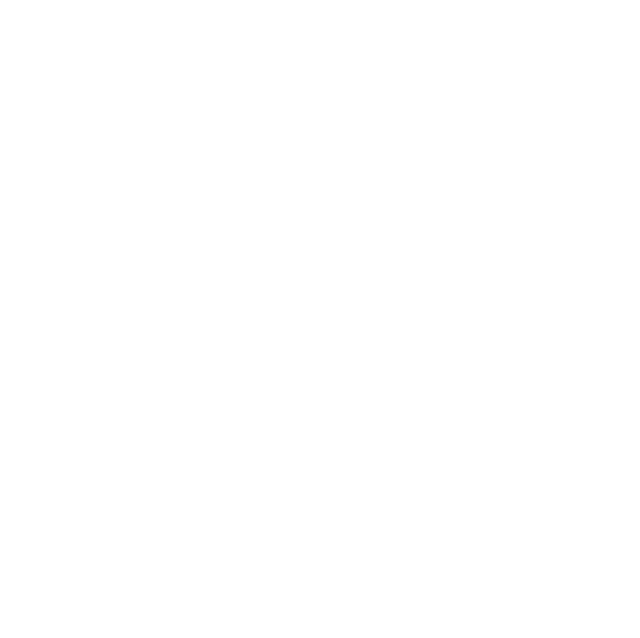
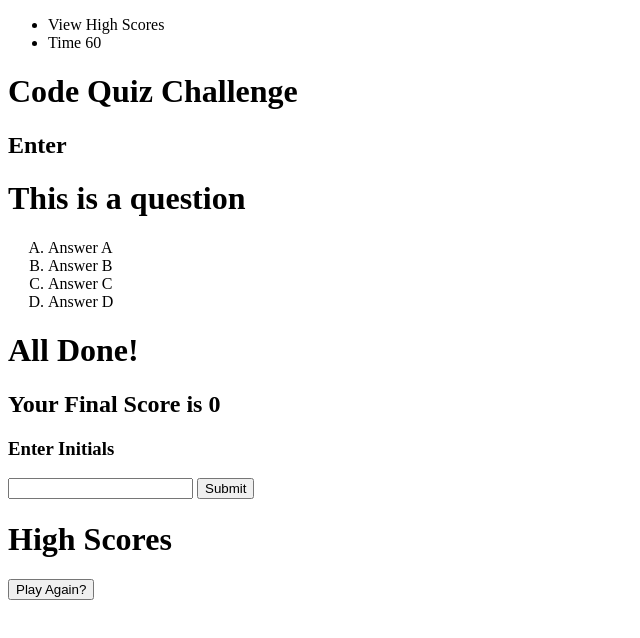
Before and after one commit to owenphineas/code-quiz, a plain HTML site: page index.html in a window 1280 px wide. Shown: the whole page, without its empty margins (0-640 px from the left). Drawn offline with Linux system fonts and the light colour scheme.

Commit message:
added html elements

```diff
--- a/index.html
+++ b/index.html
@@ -8,5 +8,45 @@
 </head>
 
 <body>
+    <header>
+        <ul>
+            <li>View High Scores</li>
+            <li>Time 60</li>
+        </ul>
+    </header>
+    <!-- Welcome Screen -->
+    <div class="enter-screen" id="enterScreen">
+        <h1>Code Quiz Challenge</h1>
+        <h2>Enter</h2>
+    </div>
+    <!-- Questions -->
+    <div class="questions" id="questions">
+        <div class="q" id="q">
+            <h1>This is a question</h1>
+            <ol type="A" class="answer" id="answer">
+                <li>Answer A</li>
+                <li>Answer B</li>
+                <li>Answer C</li>
+                <li>Answer D</li>
+            </ol>
+        </div>
+    </div>
+    <!-- Finished Screen -->
+    <div class="finish" id="finish">
+        <h1>All Done!</h1>
+        <h2 class="final-score" id="finalScore">Your Final Score is 0</h2>
+        <h3>Enter Initials</h3>
+        <input type="text" id="initials" class="initials" minlength="1" maxlength="3" required>
+        <input type="button" id="submitBtn" value="Submit">
+    </div>
+    <!-- High Scores -->
+    <div class="high-scores" id="highScores">
+        <h1>High Scores</h1>
+    </div>
+    <!-- Play Again Screen -->
+    <div class="play-again" id="playAgain">
+        <input type="button" id="playagainBtn" value="Play Again?">
+    </div>
+
     <script src="./assets/script.js"></script>
 </body>
```
